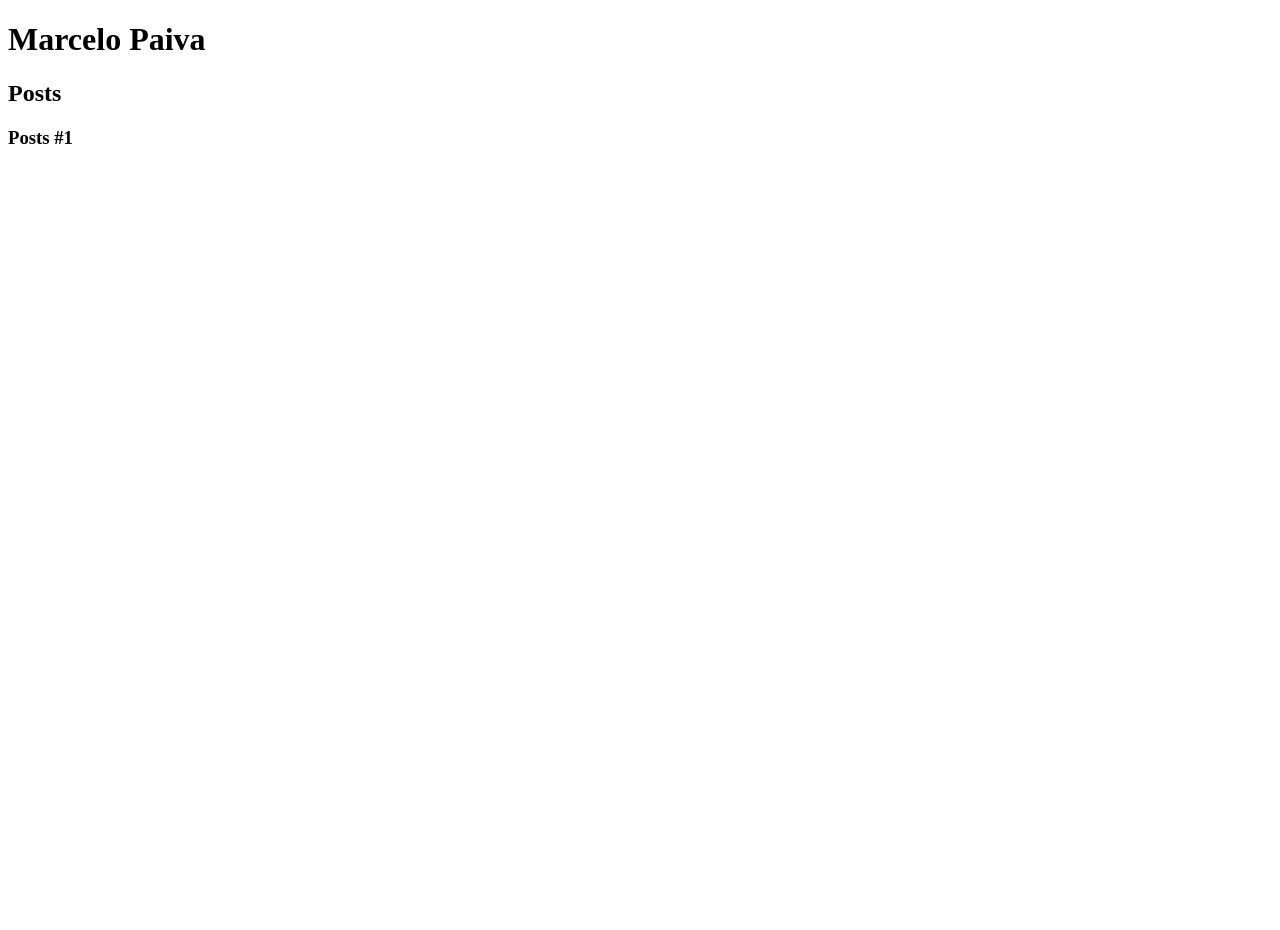
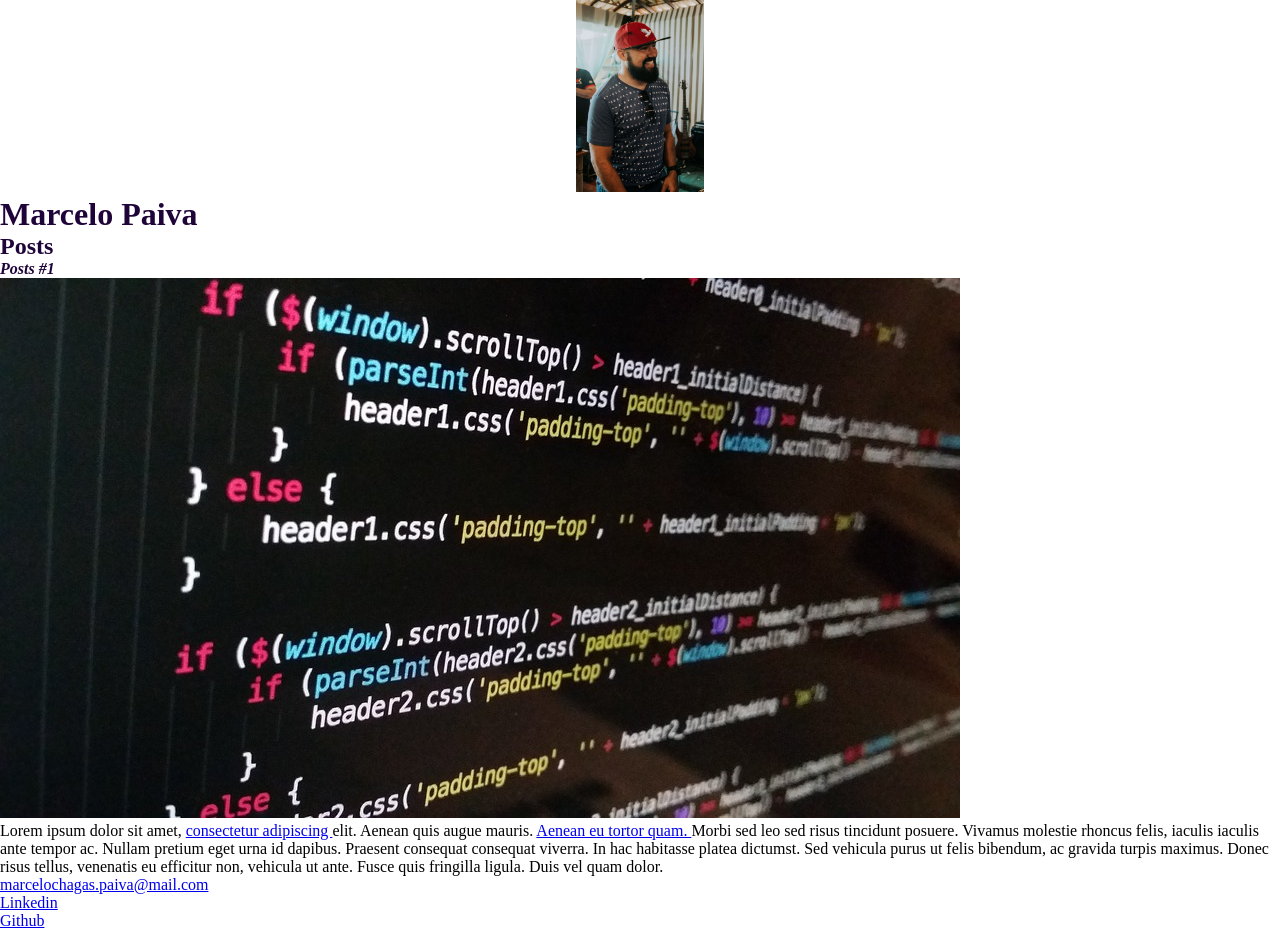
Before and after one commit to MarceloCPaiva/Projeto_DIO, a plain HTML site: page index.html in a window 1280 px wide. Before the commit the page ends 800 px from the top, so only its background shows below. Drawn offline with Linux system fonts and the light colour scheme.

Commit message:
Criando arquivo style.css / criando a pasta Assets e colocando imagens nela.

```diff
--- a/index.html
+++ b/index.html
@@ -4,22 +4,65 @@
     <meta charset="UTF-8" />
     <meta http-equiv="X-UA-Compatible" content="IE=edge" />
     <meta name="viewport" content="width=device-width, initial-scale=1.0" />
+    <link rel="stylesheet" href="./style.css" />
     <title>Marcelo Paiva</title>
   </head>
   <body>
     <header>
-      <h1>Marcelo Paiva</h1>
+      <div class="main_image">
+        <img
+          src="./Assets/Minha Foto.jpg"
+          alt="Foto de Marcelo Paiva sorrindo com barba, de boné vermelho e com camisa cinza."
+        />
+      </div>
+      <h1 id="title">Marcelo Paiva</h1>
     </header>
     <section>
       <header>
-        <h2>Posts</h2>
+        <h2 class="subtitle">Posts</h2>
       </header>
       <article>
         <header>
-          <h3>Posts #1</h3>
+          <h3 class="post_title">Posts #1</h3>
+          <img
+            src="./Assets/Fundo Programação.jpg"
+            alt="Código de programação"
+          />
         </header>
+        <p>
+          Lorem ipsum dolor sit amet,
+          <a href="https://www.linkedin.com/in/marcelocpaiva/" target="_blank"
+            >consectetur adipiscing
+          </a>
+          elit. Aenean quis augue mauris.
+          <a href="mailto:marcelochagas.paiva@gmail.com">
+            Aenean eu tortor quam.
+          </a>
+          Morbi sed leo sed risus tincidunt posuere. Vivamus molestie rhoncus
+          felis, iaculis iaculis ante tempor ac. Nullam pretium eget urna id
+          dapibus. Praesent consequat consequat viverra. In hac habitasse platea
+          dictumst. Sed vehicula purus ut felis bibendum, ac gravida turpis
+          maximus. Donec risus tellus, venenatis eu efficitur non, vehicula ut
+          ante. Fusce quis fringilla ligula. Duis vel quam dolor.
+        </p>
       </article>
     </section>
-    <footer></footer>
+    <footer>
+      <ul>
+        <li>
+          <a href="mailto:marcelochagas.paiva@mail.com" target="_blank"
+            >marcelochagas.paiva@mail.com</a
+          >
+        </li>
+        <li>
+          <a href="https://www.linkedin.com/in/marcelocpaiva/" target="_blank"
+            >Linkedin</a
+          >
+        </li>
+        <li>
+          <a href="https://github.com/MarceloCPaiva" target="_blank">Github</a>
+        </li>
+      </ul>
+    </footer>
   </body>
 </html>
--- /dev/null
+++ b/style.css
@@ -0,0 +1,28 @@
+* {
+  margin: 0;
+  padding: 0;
+  box-sizing: border-box;
+}
+
+:root {
+  /*font-size: 62.5%;*/
+}
+
+.main_image {
+  text-align: center;
+  margin: auto;
+}
+.main_image img {
+  width: 10%;
+}
+
+#title,
+.subtitle,
+.post_title {
+  color: hsl(270, 87%, 12%);
+}
+
+.post_title {
+  font-size: 1rem;
+  font-style: italic;
+}
```
Also changed, not shown: Assets/Fundo Programação.jpg (added), Assets/Minha Foto.jpg (added).
